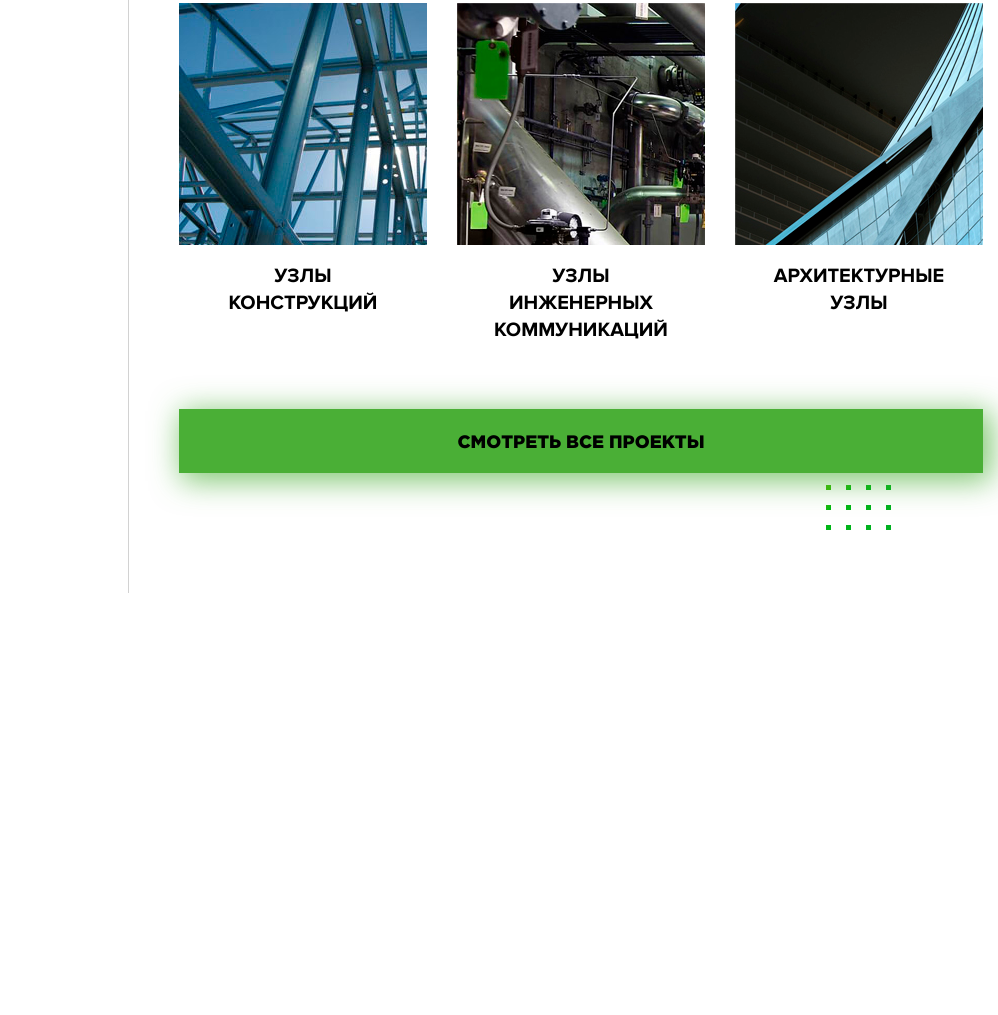
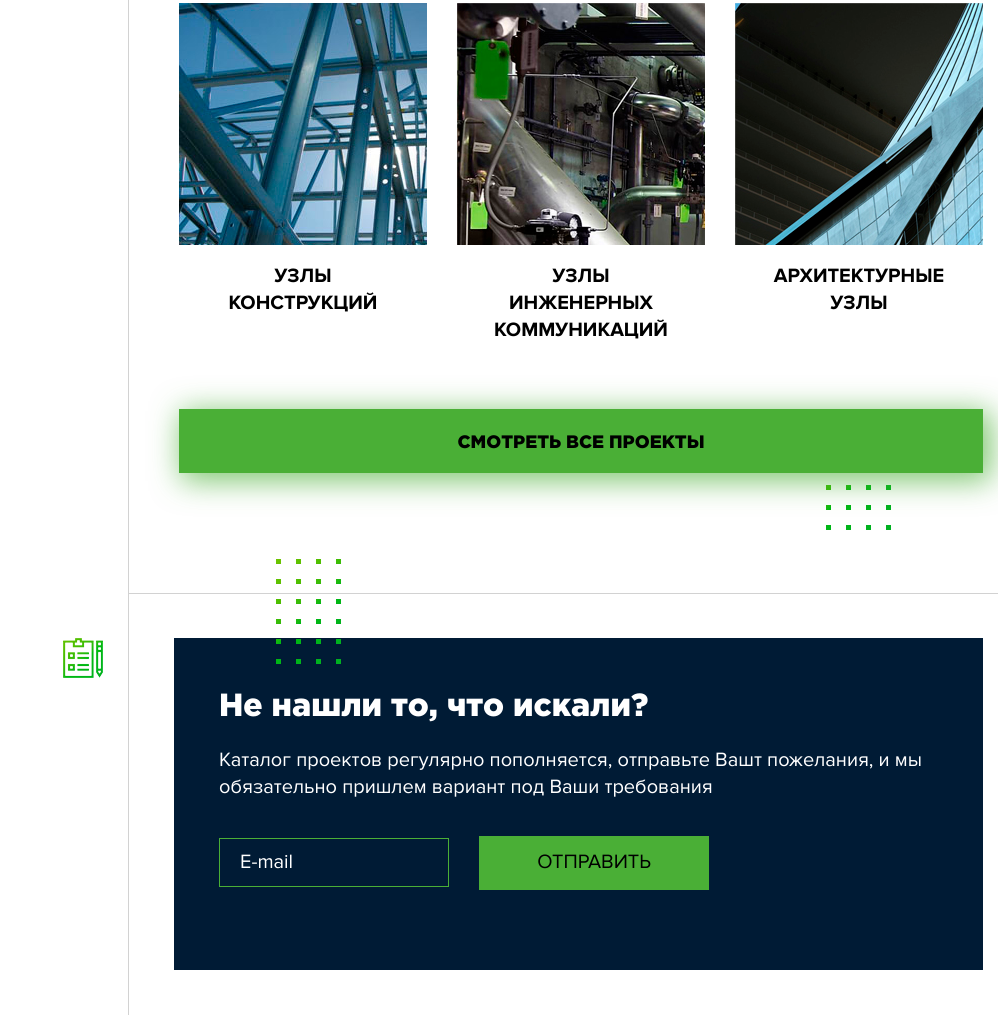
Before and after one commit to AlexKobiliansky/archieve-buildings, a website: page app/index.html in a window 1280 px wide. Shown: the part 1361-2376 px from the top of the page, without its empty margins (282-1280 px from the left). Before the commit the page ends 1954 px from the top, so only its background shows below. Drawn offline with Linux system fonts and the light colour scheme.

Commit message:
s-request complete

```diff
--- a/app/index.html
+++ b/app/index.html
@@ -381,6 +381,36 @@
 			</section>
 			<!-- ======= END SECTION ARCHIEVE ======= -->
 
+			<!-- ======= SECTION REQUEST ======= -->
+			<section class="s-request">
+				<div class="m-container">
+					<div class="request-wrap">
+						<!-- form start -->
+						<form class="contact-form request-form">
+
+							<!-- Hidden Required Fields -->
+							<input type="hidden" name="project_name" value="Архив строительных проектов">
+							<input type="hidden" name="admin_email" value="alexey.kobilianskiy@gmail.com">
+							<input type="hidden" name="form_subject" value="Заявка с сайта АРХИВ">
+							<!-- END Hidden Required Fields -->
+
+							<h2>Не нашли то, что искали?</h2>
+							<p>Каталог проектов регулярно пополняется, отправьте Вашт пожелания, и мы обязательно пришлем вариант под Ваши требования</p>
+							<div class="form-labels-wrap">
+								<label>
+									<input type="text" data-validation-error-msg="* Укажите корректный email" data-validation="email" name="email" placeholder="E-mail" autocomplete="off">
+								</label>
+								<button type="submit" class="btn btn-green">Отправить</button>
+							</div>
+
+						</form>
+						<!-- form end -->
+					</div>
+				</div>
+			</section>
+			<!-- ======= END SECTION REQUEST ======= -->
+
+
 
 
 
--- a/app/sass/base/_general.sass
+++ b/app/sass/base/_general.sass
@@ -86,6 +86,7 @@ ul
 
 .btn-green
   background-color: $accent-green
+  border: none
   &:hover
     background-color: darken($accent-green, 5%)
 
--- a/app/sass/base/_media.sass
+++ b/app/sass/base/_media.sass
@@ -5,6 +5,15 @@
 
 @media screen and (max-width: 1500px)
 
+  .request-form
+    font-size: 20px
+    input
+      width: 230px
+      margin-bottom: 15px
+    .btn
+      width: 230px
+    h2
+      font-size: 32px
   .arch-num
     font-size: 20px
     top: 100px
@@ -30,6 +39,14 @@
       font-size: 24px
 
 @media screen and (max-width: 1300px)
+
+  .request-wrap
+    &:after
+      display: none
+  .request-form
+    padding-left: 45px
+    padding-right: 45px
+
   .main-mnu
     display: none
 
@@ -87,6 +104,10 @@
     &:after
       left: 10px
 
+  .s-request
+    &:after
+      left: 10px
+
   .page-wrap
     flex-direction: column-reverse
   .page-content
@@ -100,6 +121,17 @@
 // ≥768px
 +media-breakpoint-down(sm)
 
+
+  .request-form
+    font-size: 16px
+    h2
+      font-size: 24px
+    label
+      display: block
+      input
+        width: 100%
+    .btn
+      width: 100%
 
 
   .section-title
@@ -119,9 +151,24 @@
 
 @media screen and (max-width: 480px)
 
+  .request-wrap:before
+    left: 27px
+    top: -87px
+
+  .request-form
+    padding: 25px
+
   .s-intro
     &:after
       display: none
+  .s-request
+    &:after
+      display: none
+    &:before
+      left: 0
+      width: 100%
+    .m-container
+      padding-left: 0
 
   .s-archieve
     .m-container
--- /dev/null
+++ b/app/sass/layout/_s-request.sass
@@ -0,0 +1,66 @@
+.s-request
+  position: relative
+  .m-container
+    padding: 45px 0 45px 45px
+  &:before
+    content: ''
+    position: absolute
+    top: 0
+    left: 65px
+    width: calc(100% - 65px)
+    height: 1px
+    background-color: #d2d2d2
+  &:after
+    content: ''
+    position: absolute
+    width: 40px
+    height: 40px
+    background: url('../img/icons/s-request-icon.png') no-repeat center center
+    background-size: cover
+    left: 0
+    top: 45px
+
+.request-wrap
+  position: relative
+  &:before
+    content: ''
+    position: absolute
+    width: 65px
+    height: 105px
+    background-image: url('../img/after-img-1.png')
+    +bg-cover()
+    left: 102px
+    top: -79px
+  &:after
+    content: ''
+    position: absolute
+    width: 572px
+    height: 503px
+    +bg-cover()
+    background-image: url('../img/request-after-img.png')
+    top: -123px
+    right: -290px
+
+.request-form
+  background-color: $accent-darkblue
+  color: #fff
+  padding: 45px 250px 60px 100px
+  font-size: 24px
+  h2
+    font-family: "gothamProBlack", sans-serif
+    font-size: 40px
+    margin-bottom: 20px
+  .form-labels-wrap
+    margin-top: 35px
+  input
+    background-color: $accent-darkblue
+    color: #fff
+    border: 1px solid $accent-green
+    padding: 10px 20px
+    margin-right: 25px
+    width: 305px
+    &::placeholder
+      color: #fff
+  .btn
+    height: 54px
+    width: 240px
--- a/app/sass/main.sass
+++ b/app/sass/main.sass
@@ -9,6 +9,7 @@
 @import layout/sidebar
 @import layout/s-intro
 @import layout/s-archieve
+@import layout/s-request
 @import layout/footer
 
 
```
Also changed, not shown: app/css/main.min.css, app/img/icons/s-request-icon.png (added), app/img/request-after-img.png (added).
